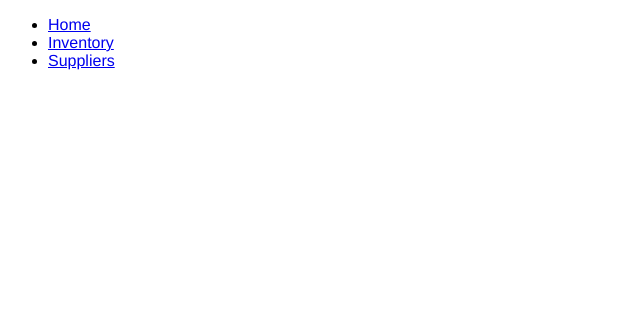
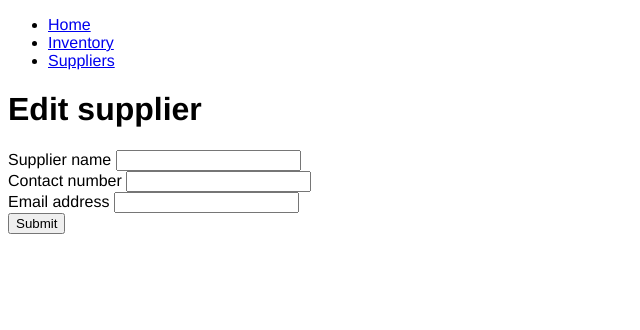
Before and after one commit to aurelija-93/python_app_shop_inventory, a Flask app: page /suppliers/1/edit in a window 1280 px wide. Shown: the top 330 px of the page, without its empty margins (0-640 px from the left). Run offline with Flask 3, Linux system fonts and the light colour scheme; data that the repository does not hold is empty; some libraries are stand-ins or nearby versions.

Commit message:
edit supplier route working

```diff
--- a/controllers/supplier_controller.py
+++ b/controllers/supplier_controller.py
@@ -37,8 +37,8 @@ def update(id):
     name = request.form['name']
     phone = request.form['phone']
     email = request.form['email']
-    supplier = Supplier(name, phone, email)
-    supplier_repository.save(supplier)
+    supplier = Supplier(name, phone, email, id)
+    supplier_repository.update(supplier)
     return redirect(f"/suppliers/{id}")
 
 @suppliers_blueprint.route('/suppliers/<id>/delete', methods=['POST'])
--- a/templates/suppliers/edit.html
+++ b/templates/suppliers/edit.html
@@ -1 +1,22 @@
 {% extends 'base.html' %}
+
+{% block content %}
+    <form class="new-supplier" action="/suppliers/{{ supplier.id }}" method="POST">
+        <h1>Edit supplier</h1>
+        <div>
+            <label for="name">Supplier name</label>
+            <input type="text" name="name" id="name" value="{{ supplier.name }}">
+        </div>
+        <div>
+            <label for="phone">Contact number</label>
+            <input type="tel" name="phone" id="phone" value="{{ supplier.phone }}">
+        </div>
+        <div>
+            <label for="email">Email address</label>
+            <input type="email" name="email" id="email" value="{{ supplier.email }}">
+        </div>
+        <div>
+            <input type="submit">
+        </div>
+    </form>
+{% endblock content %}
```
